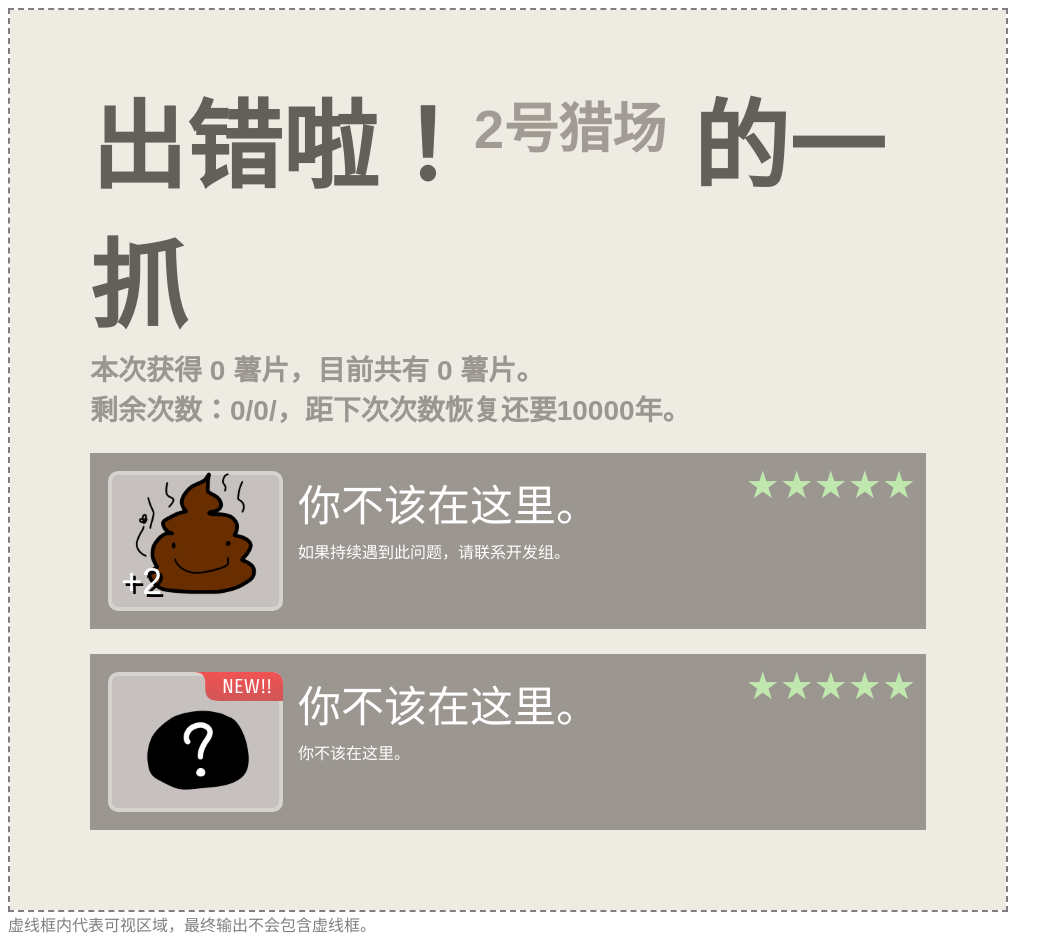
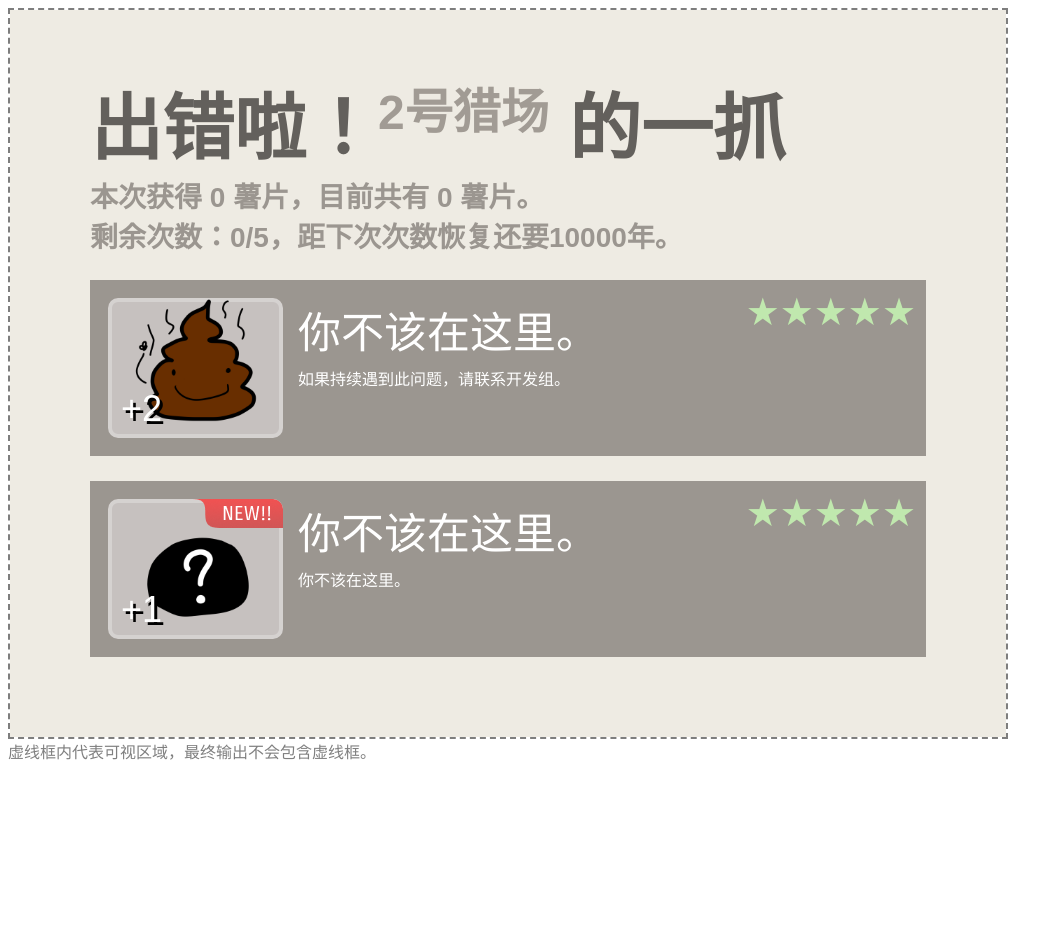
Before and after one commit to kagamibot-team/kagami-bot-frontend, a Vue app: page /zhua in a window 1280 px wide. Shown: the whole page, without its empty margins (0-1063 px from the left). After the commit the page ends 800 px from the top, so only its background shows below. Built offline with nearby package versions, Linux system fonts and the light colour scheme; no server answers.

Commit message:
调整抓小哥界面

```diff
--- a/src/components/CatchBox.vue
+++ b/src/components/CatchBox.vue
@@ -15,7 +15,7 @@ const count = props.data.count ? '+' + props.data.count : null
     <DisplayBox
       :image="data.info.image"
       :color="data.info.color"
-      :notation_down="count"
+      :notation_down="count || '+1'"
       :new_overlay="data.is_new"
     />
     <div class="textbox">
--- a/src/pre_data/zhua.json
+++ b/src/pre_data/zhua.json
@@ -3,7 +3,8 @@
   "meta": {
     "get_chip": 0,
     "own_chip": 0,
-    "remain_time": "0/0",
+    "remain_time": "0",
+    "max_time": "5",
     "need_time": "10000年",
     "field_from": 2
   },
--- a/src/views/ZhuaView.vue
+++ b/src/views/ZhuaView.vue
@@ -25,7 +25,8 @@ axios
 
 <template>
   <div class="wrapper" v-if="data">
-    <div class="top-title">{{ data.name }}<sup class="field-notation" v-if="data.meta.field_from != 1">{{ data.meta.field_from }}号猎场</sup> 的一抓</div>
+    <div class="top-title">{{ data.name }}<sup class="field-notation" v-if="data.meta.field_from != 1">{{
+      data.meta.field_from }}号猎场</sup> 的一抓</div>
     <div class="side-title">
       本次获得
       {{ data.meta.get_chip }} 薯片，目前共有 {{ data.meta.own_chip }} 薯片。<br />剩余次数：{{
@@ -47,7 +48,7 @@ axios
   color: #63605c;
   /* '荆南波波黑' */
   font-family: '阿里妈妈数黑体', 'HarmonyOS Sans SC', var(--font-fallback);
-  font-size: 96px;
+  font-size: 72px;
   font-weight: bolder;
   width: 800px;
 }
@@ -61,7 +62,7 @@ axios
 }
 
 .field-notation {
-  font-size: 54px;
+  font-size: 48px;
   color: #a19b94;
 }
 </style>
```
